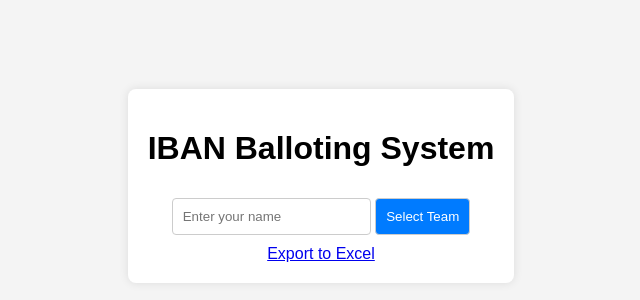
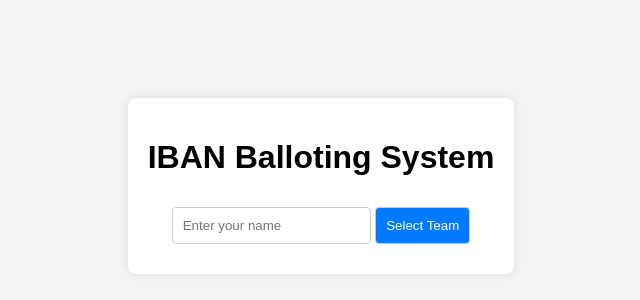
Before and after one commit to isaacadetunji/iban-balloting-system, a website: page public/index.html in a window 1280 px wide. Shown: the part 214-514 px from the top of the page, without its empty margins (319-959 px from the left). Drawn offline with Linux system fonts and the light colour scheme; files whose address does not match are found by name.

Commit message:
Update index.html

```diff
--- a/public/index.html
+++ b/public/index.html
@@ -14,7 +14,6 @@
         <button type="submit">Select Team</button>
     </form>
     <div id="result"></div>
-        <a href="/api/players/export" download>Export to Excel</a>
 </div>
     <script src="public/script.js"></script>
 </body>
```
Lines whose indentation alone changed are shown as unchanged.
